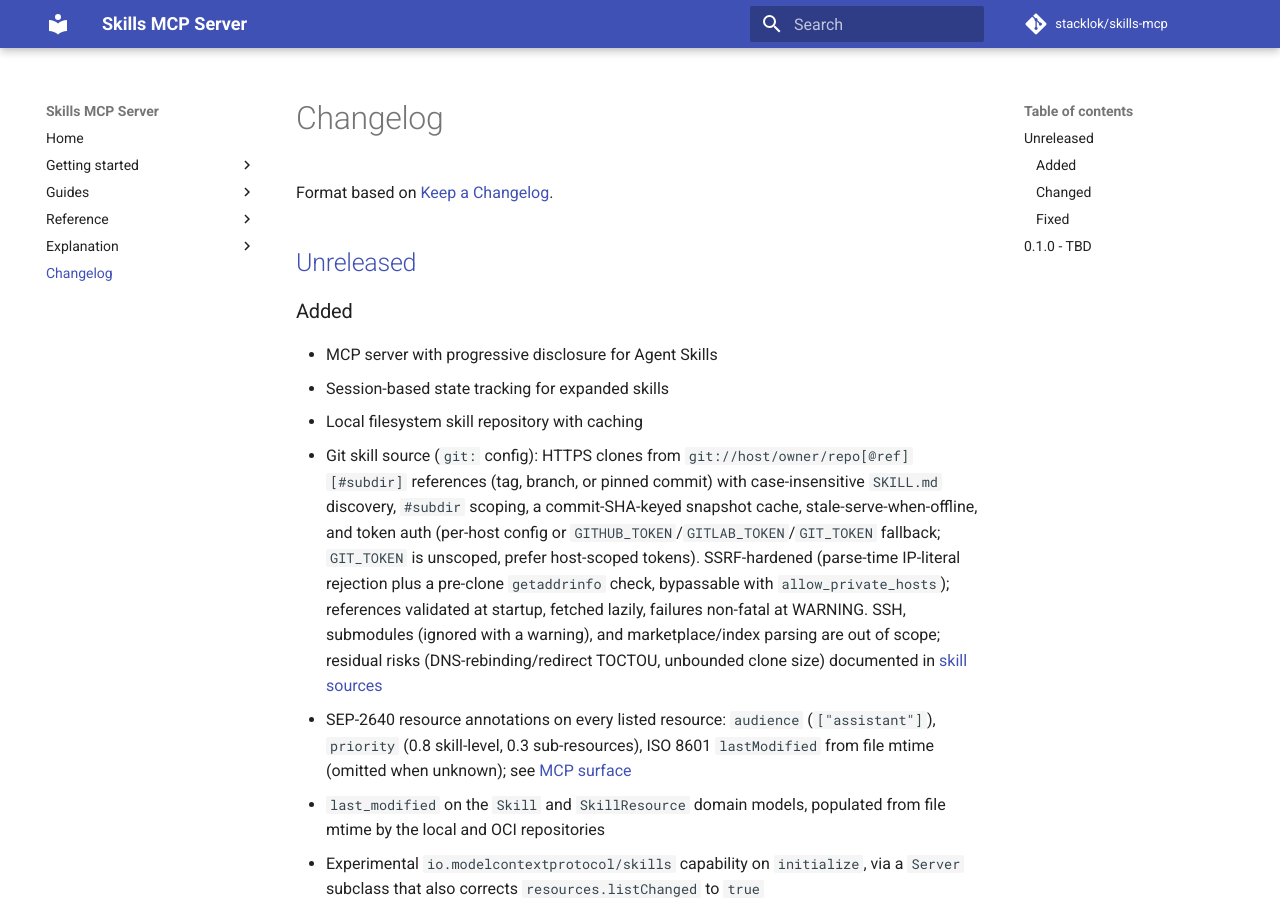
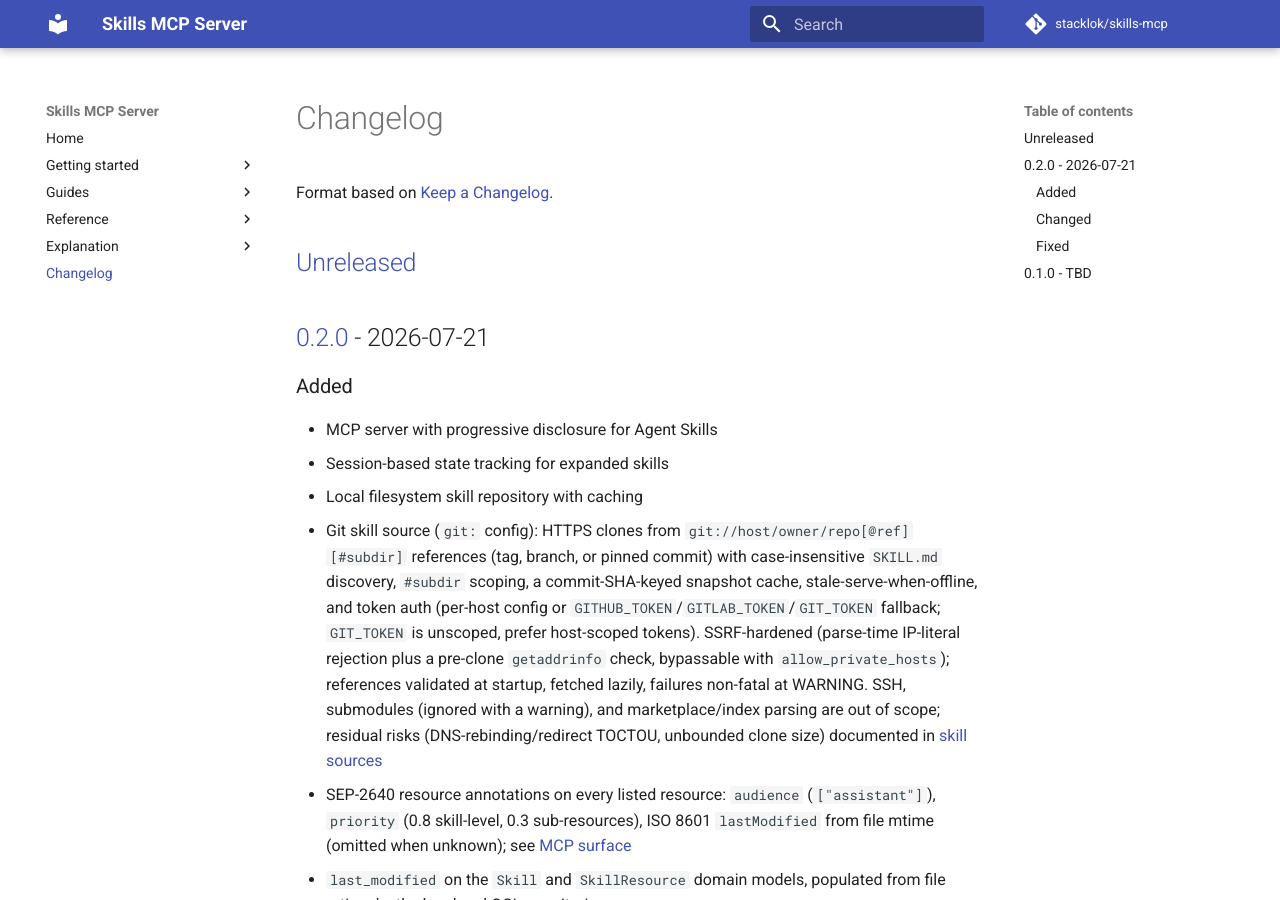
Before and after one commit to StacklokLabs/skills-mcp, an MkDocs documentation site: the page built from docs/changelog.md, in a window 1280 px wide and 900 px high. Built offline with MkDocs 1.6.1 and Material for MkDocs 9.7.7, drawn with Linux system fonts in a browser that asks for light colours; comment, search, counter and statistics services are not loaded.

Commit message:
chore(release): v0.2.0

```diff
--- a/docs/changelog.md
+++ b/docs/changelog.md
@@ -3,6 +3,8 @@
 Format based on [Keep a Changelog](https://keepachangelog.com/en/1.1.0/).
 
 ## [Unreleased]
+
+## [0.2.0] - 2026-07-21
 
 ### Added
 
@@ -40,5 +42,6 @@ Format based on [Keep a Changelog](https://keepachangelog.com/en/1.1.0/).
 
 Initial release.
 
-[Unreleased]: https://github.com/stacklok/skills-mcp/compare/v0.1.0...HEAD
+[Unreleased]: https://github.com/StacklokLabs/skills-mcp/compare/v0.2.0...HEAD
+[0.2.0]: https://github.com/StacklokLabs/skills-mcp/compare/v0.0.2...v0.2.0
 [0.1.0]: https://github.com/stacklok/skills-mcp/releases/tag/v0.1.0
--- a/pyproject.toml
+++ b/pyproject.toml
@@ -1,6 +1,6 @@
 [project]
 name = "skills-mcp"
-version = "0.1.0"
+version = "0.2.0"
 description = "MCP server implementing the Agent Skills specification"
 readme = "README.md"
 license = { text = "Proprietary" }
```
Also changed, not shown: 1 other file.
